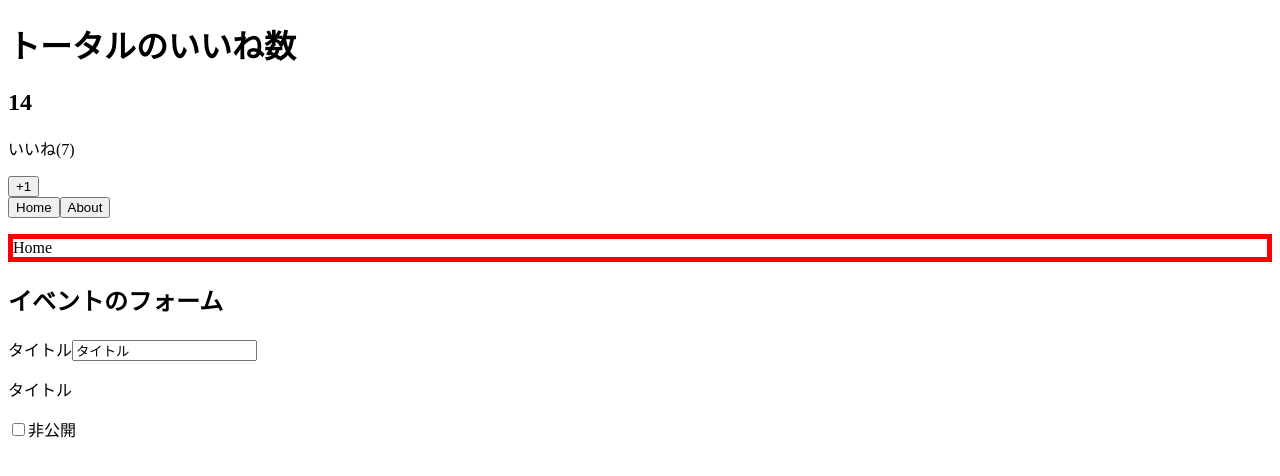
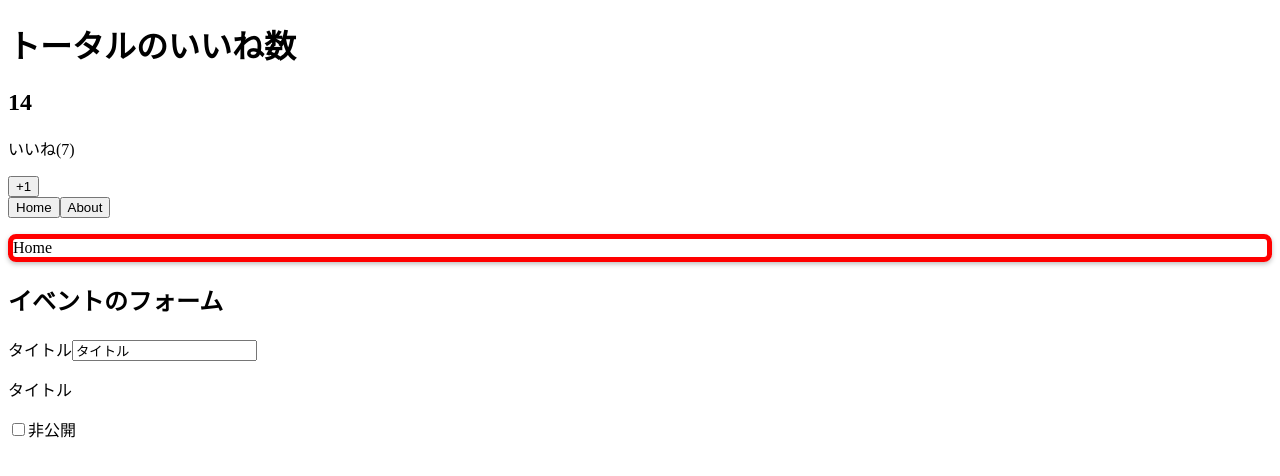
Before and after one commit to junichiseki0831/vue_project, a Vue app: page / in a window 1280 px wide. Shown: the top 476 px of the page. Built offline with nearby package versions, Linux system fonts and the light colour scheme.

Commit message:
カスタムディレクティブ作成（引数と修飾子を使用し画面に反映させる）

```diff
--- a/src/components/Home.vue
+++ b/src/components/Home.vue
@@ -1,6 +1,7 @@
 <template>
   <div>
     <!-- bindingにオブジェクトでデータを渡す -->
-    <p v-border="{width: '5px', color: 'red'}">Home</p>
+    <!-- 引数(solid)・修飾子(round.shadow)を指定 -->
+    <p v-border:solid.round.shadow="{width: '5px', color: 'red'}">Home</p>
   </div>
 </template>
--- a/src/main.js
+++ b/src/main.js
@@ -7,10 +7,20 @@
 Vue.component('LikeNumber', LikeNumber);
 //カスタムディレクティブを定義（bindとupdateの省略記法）
 Vue.directive("border", function(el, binding) {
-  el.style.border = "solid black 2px";
-  // オブゲクトで渡されたデータを反映する
+  // el.style.border = "solid black 2px";
+  // オブジェクトで渡されたデータを反映する
   el.style.borderWidth = binding.value.width;
   el.style.borderColor = binding.value.color;
+  //引数を取得
+  el.style.borderStyle = binding.arg;
+  // 修飾子にroundがある場合
+  if (binding.modifiers.round) {
+    el.style.borderRadius = "0.5rem";
+  }
+  // 修飾子にshadowがある場合
+  if (binding.modifiers.shadow) {
+    el.style.boxShadow = "0 2px 5px rgba(0, 0, 0, 0.26)";
+  }
 });
 
 new Vue({
```
